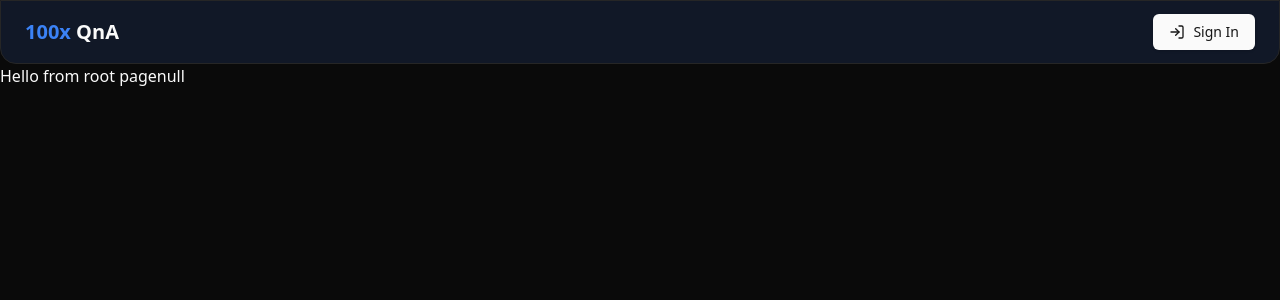
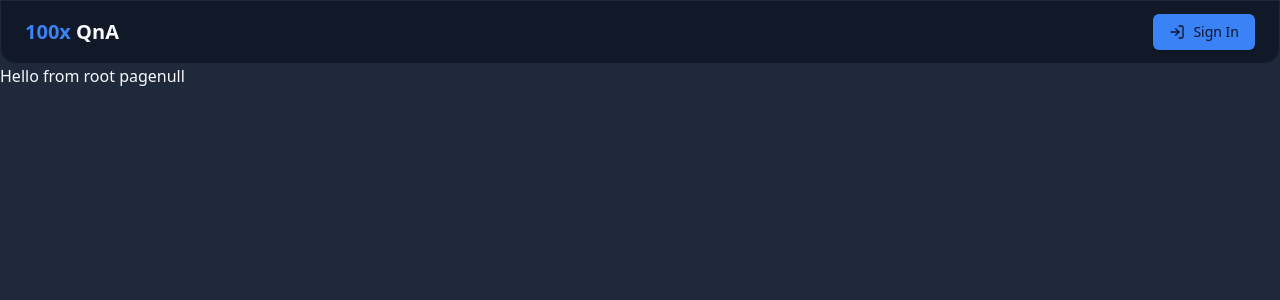
Before and after one commit to iamlokeshdhakar/100x-qna, a Next.js app: page / in a window 1280 px wide. Shown: the top 300 px of the page. Built offline with nearby package versions, Linux system fonts and the light colour scheme; no server answers.

Commit message:
style: setup primary theme

```diff
--- a/src/app/globals.css
+++ b/src/app/globals.css
@@ -2,69 +2,55 @@
 @tailwind components;
 @tailwind utilities;
 
-/* :root {
-  --foreground-rgb: 0, 0, 0;
-  --background-start-rgb: 214, 219, 220;
-  --background-end-rgb: 255, 255, 255;
-}
-
-@media (prefers-color-scheme: dark) {
-  :root {
-    --foreground-rgb: 255, 255, 255;
-    --background-start-rgb: 0, 0, 0;
-    --background-end-rgb: 0, 0, 0;
-  }
-} */
-
 @layer base {
   :root {
     --background: 0 0% 100%;
-    --foreground: 0 0% 3.9%;
+    --foreground: 222.2 84% 4.9%;
     --card: 0 0% 100%;
-    --card-foreground: 0 0% 3.9%;
+    --card-foreground: 222.2 84% 4.9%;
     --popover: 0 0% 100%;
-    --popover-foreground: 0 0% 3.9%;
-    --primary: 0 0% 9%;
-    --primary-foreground: 0 0% 98%;
-    --secondary: 0 0% 96.1%;
-    --secondary-foreground: 0 0% 9%;
-    --muted: 0 0% 96.1%;
-    --muted-foreground: 0 0% 45.1%;
-    --accent: 0 0% 96.1%;
-    --accent-foreground: 0 0% 9%;
+    --popover-foreground: 222.2 84% 4.9%;
+    --primary: 221.2 83.2% 53.3%;
+    --primary-foreground: 210 40% 98%;
+    --secondary: 210 40% 96.1%;
+    --secondary-foreground: 222.2 47.4% 11.2%;
+    --muted: 210 40% 96.1%;
+    --muted-foreground: 215.4 16.3% 46.9%;
+    --accent: 210 40% 96.1%;
+    --accent-foreground: 222.2 47.4% 11.2%;
     --destructive: 0 84.2% 60.2%;
-    --destructive-foreground: 0 0% 98%;
-    --border: 0 0% 89.8%;
-    --input: 0 0% 89.8%;
-    --ring: 0 0% 3.9%;
+    --destructive-foreground: 210 40% 98%;
+    --border: 214.3 31.8% 91.4%;
+    --input: 214.3 31.8% 91.4%;
+    --ring: 221.2 83.2% 53.3%;
+    --radius: 0.5rem;
     --chart-1: 12 76% 61%;
     --chart-2: 173 58% 39%;
     --chart-3: 197 37% 24%;
     --chart-4: 43 74% 66%;
     --chart-5: 27 87% 67%;
-    --radius: 0.5rem;
   }
 
   .dark {
-    --background: 0 0% 3.9%;
-    --foreground: 0 0% 98%;
-    --card: 0 0% 3.9%;
-    --card-foreground: 0 0% 98%;
-    --popover: 0 0% 3.9%;
-    --popover-foreground: 0 0% 98%;
-    --primary: 0 0% 98%;
-    --primary-foreground: 0 0% 9%;
-    --secondary: 0 0% 14.9%;
-    --secondary-foreground: 0 0% 98%;
-    --muted: 0 0% 14.9%;
-    --muted-foreground: 0 0% 63.9%;
-    --accent: 0 0% 14.9%;
-    --accent-foreground: 0 0% 98%;
+    --background: 222.2 84% 4.9%;
+    --foreground: 210 40% 98%;
+    --card: 222.2 84% 4.9%;
+    --card-foreground: 210 40% 98%;
+    --popover: 222.2 84% 4.9%;
+    --popover-foreground: 210 40% 98%;
+    --primary: 217.2 91.2% 59.8%;
+    --primary-foreground: 222.2 47.4% 11.2%;
+    --secondary: 217.2 32.6% 17.5%;
+    --secondary-foreground: 210 40% 98%;
+    --muted: 217.2 32.6% 17.5%;
+    --muted-foreground: 215 20.2% 65.1%;
+    --accent: 217.2 32.6% 17.5%;
+    --accent-foreground: 210 40% 98%;
     --destructive: 0 62.8% 30.6%;
-    --destructive-foreground: 0 0% 98%;
-    --border: 0 0% 14.9%;
-    --input: 0 0% 14.9%;
-    --ring: 0 0% 83.1%;
+    --destructive-foreground: 210 40% 98%;
+    --border: 217.2 32.6% 17.5%;
+    --input: 217.2 32.6% 17.5%;
+    --ring: 224.3 76.3% 48%;
     --chart-1: 220 70% 50%;
     --chart-2: 160 60% 45%;
     --chart-3: 30 80% 55%;
@@ -79,6 +65,6 @@
   }
 
   body {
-    @apply bg-background text-foreground;
+    @apply bg-secondary text-foreground;
   }
 }
```
